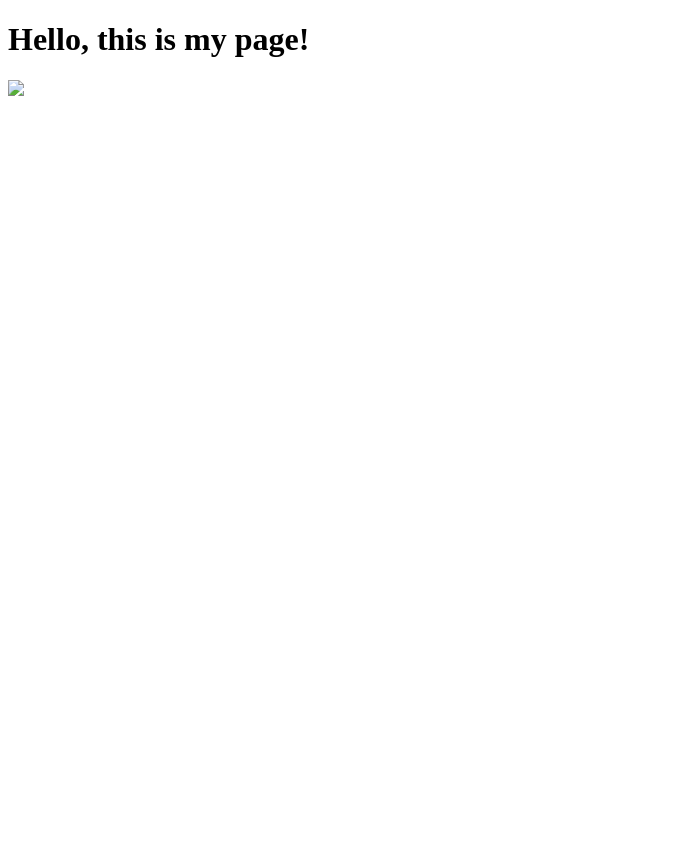
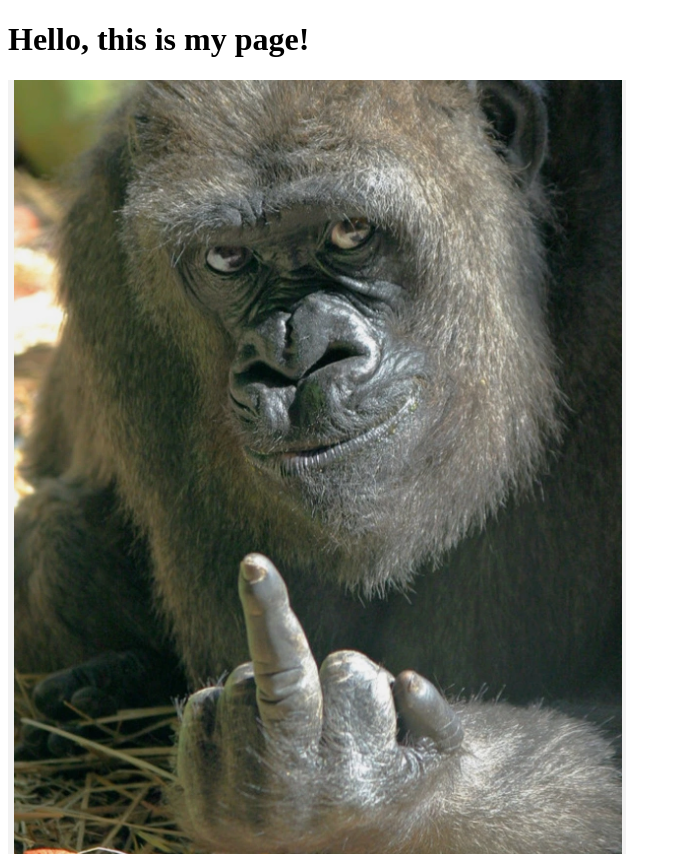
Before and after one commit to AbbasAbdishakour/QR-Site, a plain HTML site: page QR-Site/index.html in a window 1280 px wide. Shown: the whole page, without its empty margins (0-681 px from the left). Before the commit the page ends 800 px from the top, so only its background shows below. Drawn offline with Linux system fonts and the light colour scheme; the site is published under a folder, as on GitHub Pages, so addresses that start at the root find nothing.

Commit message:
Fix image source and add alt text in index.html
Updated image source path and added alt attribute.

```diff
--- a/QR-Site/index.html
+++ b/QR-Site/index.html
@@ -8,7 +8,7 @@
 <body>
   <h1>Hello, this is my page!</h1>
 
-  <img src="/images/gorilla.png">
+  <img src="./images/gorilla.png" alt="Gorilla">
 
 </body>
 </html>
```
